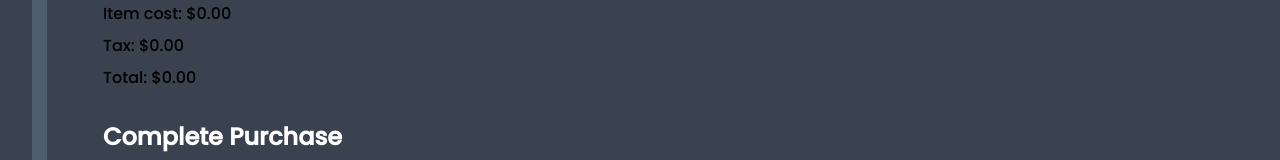
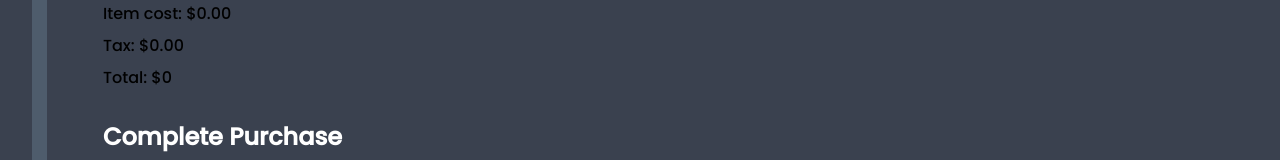
Before and after one commit to Prd46/idm364-prd46, a SvelteKit app: page /cartPage in a window 1280 px wide. Shown: the part 343-503 px from the top of the page. Built offline with nearby package versions, Linux system fonts and the light colour scheme.

Commit message:
Revert "Added tofixed"
This reverts commit 60ad30a1d0b574f7b07e8a4a19dfba6ada13f263.

```diff
--- a/src/routes/cartPage/+page.svelte
+++ b/src/routes/cartPage/+page.svelte
@@ -36,7 +36,7 @@
     {/if}
     <p>Item cost: ${totalCost.toFixed(2)}</p>
     <p>Tax: ${addedTax.toFixed(2)}</p>
-    <p>Total: ${(totalCost + addedTax).toFixed(2)}</p>
+    <p>Total: ${totalCost + addedTax}</p>
     <button on:click={clearCart}><h3>Complete Purchase</h3></button>
   </ul>
   <style>
```
